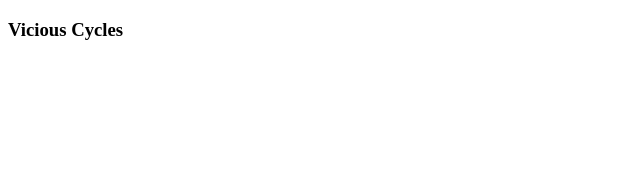
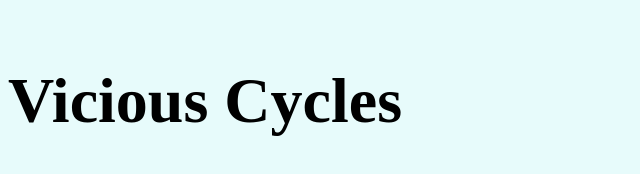
Before and after one commit to wjsoden/NewRepo, a plain HTML site: page index.html in a window 1280 px wide. Shown: the whole page, without its empty margins (0-640 px from the left). Drawn offline with Linux system fonts and the light colour scheme.

Commit message:
Add files via upload

```diff
--- a/index.html
+++ b/index.html
@@ -4,7 +4,13 @@
     <meta charset="utf-8">
     <meta name="description" content="Vicious Cycles">
     <title>Vicious Cycles</title>
-  </head>
+    <style>
+        body {background-color:#E7FBFB;}
+        h1{font-size: 4em;
+            align-content: center;
+            text-decoration-color:#010B5B;}
+      </style>
+</head>
   <body>
       <section>
       <article>
```
